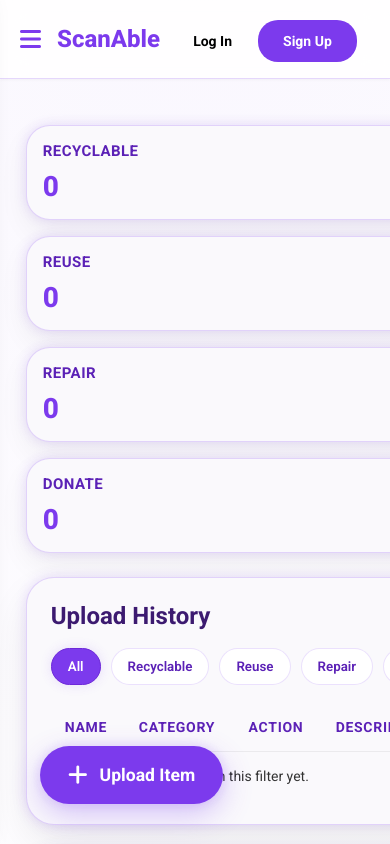
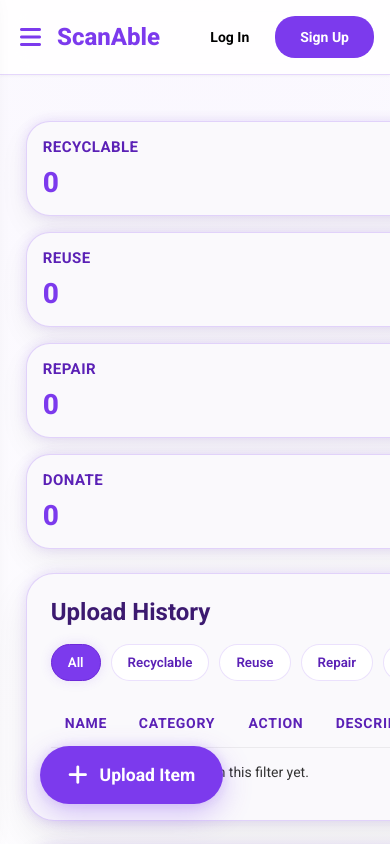
Before and after one commit to BrianC0des/Team-AiAi-2026, a website with bundled scripts: page frontend/public/pages/user/pages/userHome.html in a window 390 px wide. Shown: the top 844 px of the page. Built offline with nearby package versions, Linux system fonts and the light colour scheme; no server answers.

Commit message:
fix: remove legacy width 100% on #UserAccount to prevent horizontal overflow in mobile view

```diff
--- a/frontend/public/pages/user/style/active-repair.css
+++ b/frontend/public/pages/user/style/active-repair.css
@@ -752,9 +752,9 @@ footer {
   }
 
   #UserAccount {
-    justify-content: center;
-    width: 100%;
-    margin-top: 4px;
+    justify-content: flex-end;
+    width: auto;
+    margin-top: 0;
   }
 
   #UserAccount button {
--- a/frontend/public/pages/user/style/donationStash.css
+++ b/frontend/public/pages/user/style/donationStash.css
@@ -936,9 +936,9 @@ footer {
     }
 
     #UserAccount {
-        justify-content: center;
-        width: 100%;
-        margin-top: 4px;
+        justify-content: flex-end;
+        width: auto;
+        margin-top: 0;
     }
 
     #UserAccount button {
--- a/frontend/public/pages/user/style/user-home.css
+++ b/frontend/public/pages/user/style/user-home.css
@@ -1058,9 +1058,9 @@ footer {
     }
 
     #UserAccount {
-        justify-content: center;
-        width: 100%;
-        margin-top: 4px;
+        justify-content: flex-end;
+        width: auto;
+        margin-top: 0;
     }
 
     #UserAccount button {
--- a/frontend/public/pages/user/style/user-profile.css
+++ b/frontend/public/pages/user/style/user-profile.css
@@ -685,8 +685,8 @@ footer {
     }
 
     #UserAccount {
-        justify-content: center;
-        width: 100%;
-        margin-top: 4px;
+        justify-content: flex-end;
+        width: auto;
+        margin-top: 0;
     }
 }
```
